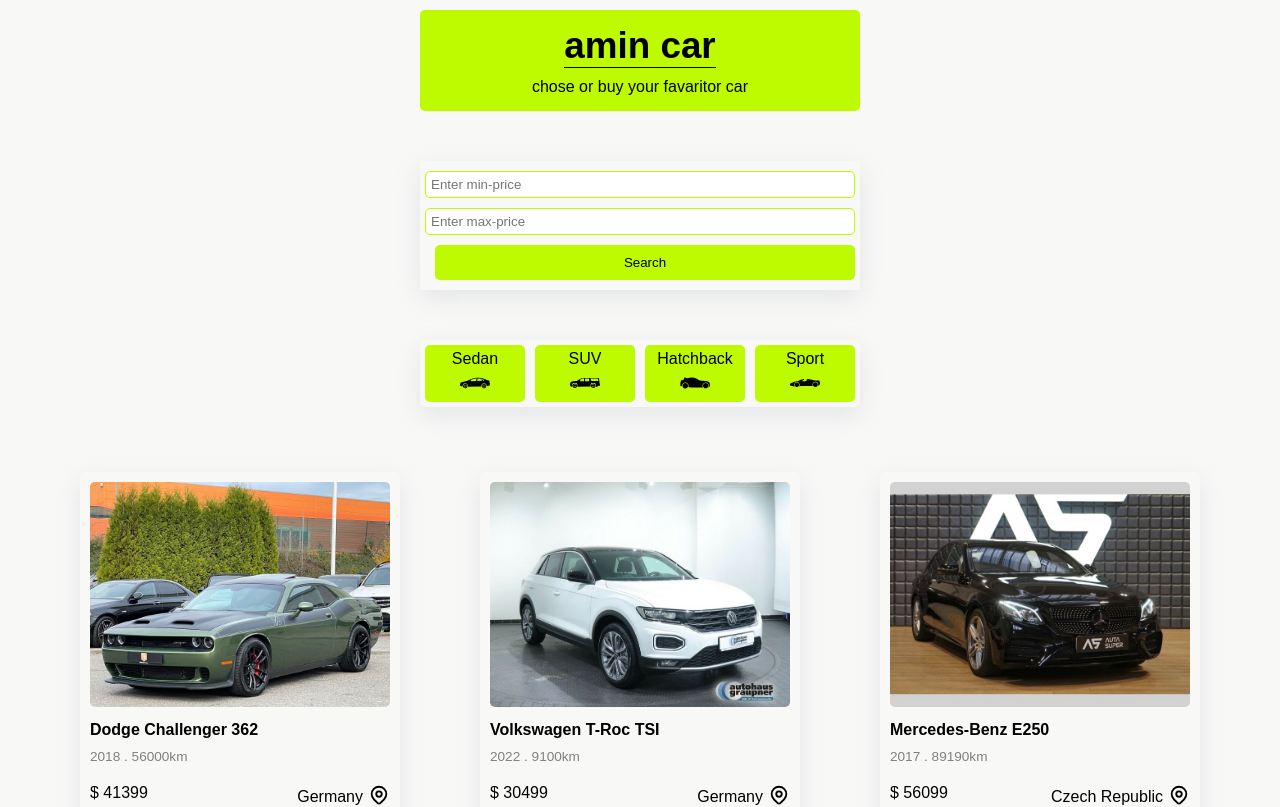
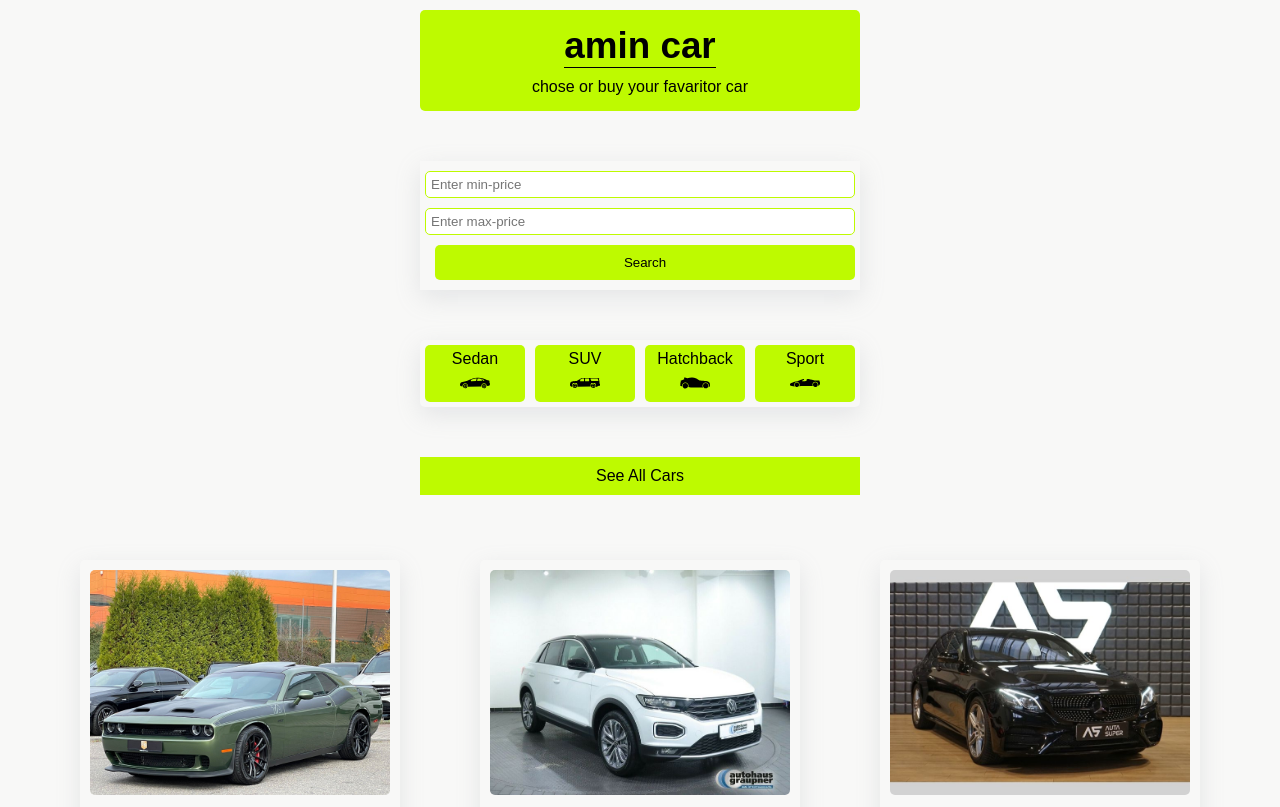
Before and after one commit to amincxo/carshop-next, a Next.js app: page / in a window 1280 px wide. Shown: the top 807 px of the page. Built offline with nearby package versions, Linux system fonts and the light colour scheme.

Commit message:
project complate

```diff
--- a/pages/index.js
+++ b/pages/index.js
@@ -1,4 +1,4 @@
-
+import AllButton from "../components/module/AllButton";
 import Categoryies from "../components/module/Categoryies";
 import SearchBar from "../components/module/SearchBar";
 import CarsPage from "../components/templates/CarsPage";
@@ -11,7 +11,7 @@
     <div>
       <SearchBar />
       <Categoryies />
-      {/* <AllButton /> */}
+      <AllButton />
       <CarsPage data={cars} />
     </div>
   );
```
